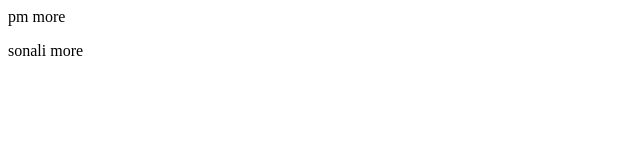
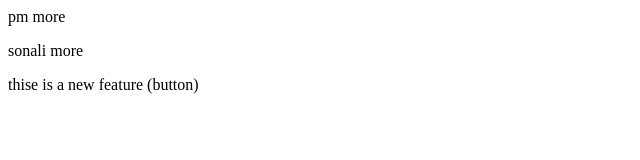
Before and after one commit to more-pp/localrepo, a plain HTML site: page index.html in a window 1280 px wide. Shown: the whole page, without its empty margins (0-640 px from the left). Drawn offline with Linux system fonts and the light colour scheme.

Commit message:
Add new feature

```diff
--- a/index.html
+++ b/index.html
@@ -1,2 +1,3 @@
 <p>pm more</p>
 <p>sonali more</p>
+<p>thise is a new feature (button)</p>
```
